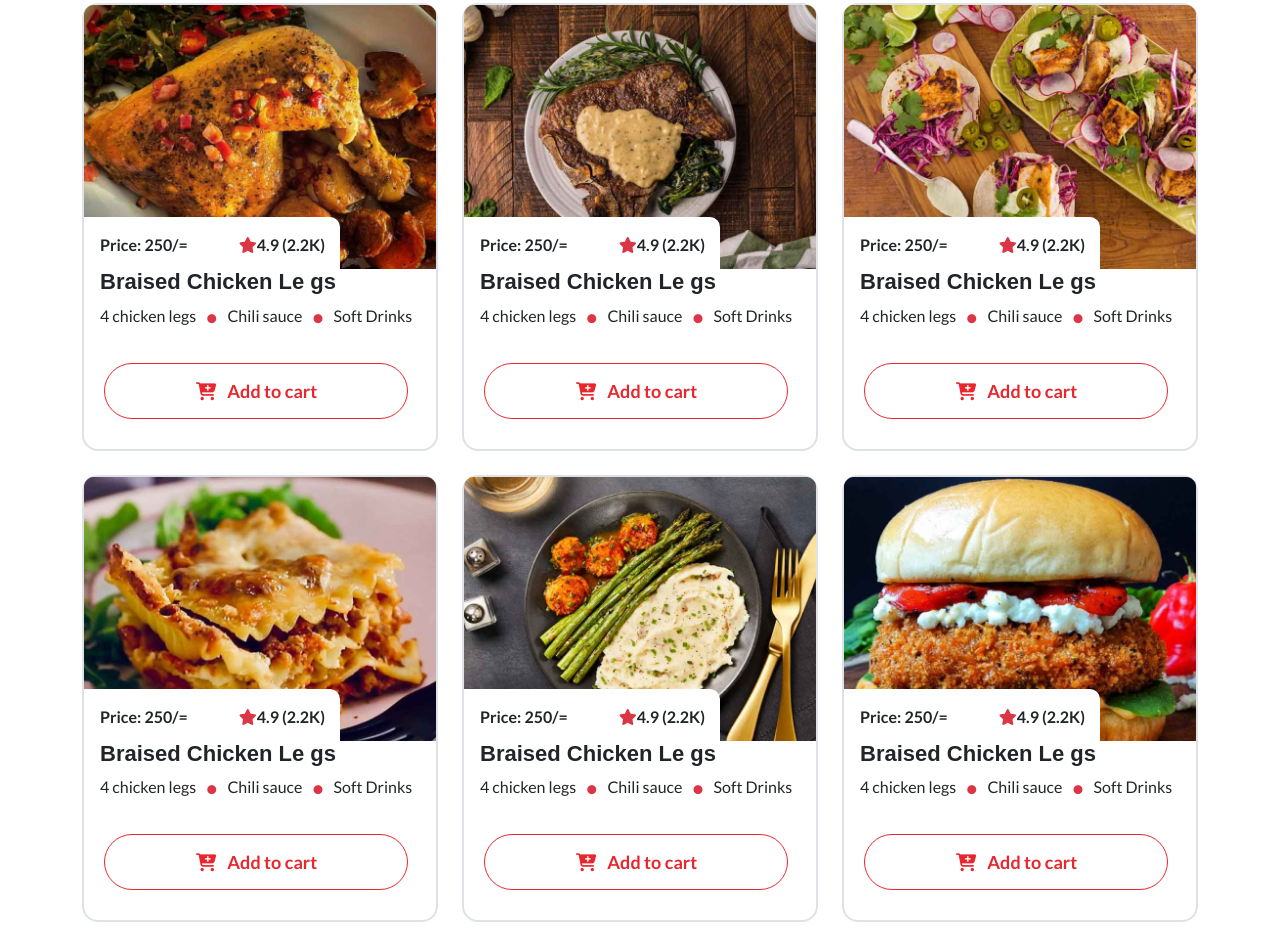
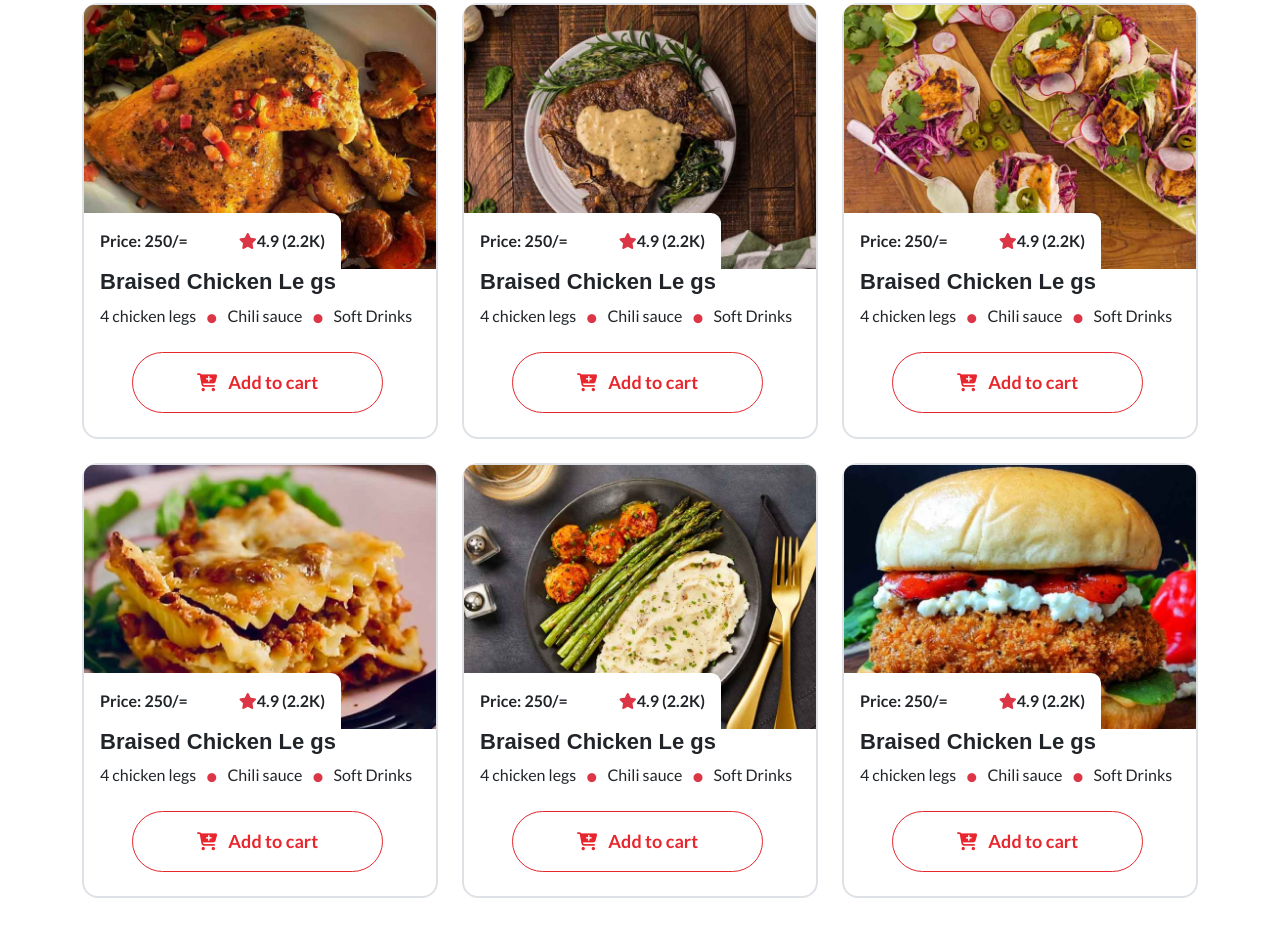
Before and after one commit to junayed-hassan/Restaurant, a plain HTML site: page index.html in a window 1280 px wide. Shown: the part 1558-2507 px from the top of the page. Drawn offline with nearby package versions, Linux system fonts and the light colour scheme; a web font is replaced by a local one.

Commit message:
Restaurant

```diff
--- a/assets/css/style.css
+++ b/assets/css/style.css
@@ -150,11 +150,7 @@ li {
         }
     }
     .price {
-        position: absolute;
-        left: 14px;
-        top: 214px;
         border-top-right-radius: 10px;
-        width: 256px;
     }
     .food-matters {
         h4 {
@@ -168,8 +164,6 @@ li {
         }
         button {
             transition: all ease .9s;
-            padding: 14px 90px 13px 91px;
-            margin: 35px 27px 30px 20px;
             background-color: #fff;
             border: solid 1px #E7272D;
             &:hover {
--- a/index.html
+++ b/index.html
@@ -126,12 +126,42 @@
                     </ul>
                 </div>
                 <div class="row specials-food">
-                    <div class="col-md-6 col-lg-4 mb-4 position-relative specials-food-items">
+                    <div class="col-md-6 col-lg-4 mb-4 specials-food-items">
                         <div class="about-foot border border-2 rounded-4">
-                            <img class="img-fluid" src="assets/images/menu-image1.png" alt="img" />
-                            <div class="price bg-white">
+                            <div class="position-relative ">
+                              <img class="img-fluid" src="assets/images/menu-image1.png" alt="img" />
+                            <div class="price bg-white position-absolute bottom-0 start-0 pe-3">
                                 <p class="fw-bold d-inline-block pt-3 ps-3">Price: 250/=</p>
                                 <span class="fw-bold pt-3 ps-5"><i class="fa-solid fa-star text-danger"></i>4.9 (2.2K)</span>
+                            </div>
+                            </div>
+
+                            <div class="food-matters">
+                                <h4 class="ps-3 fw-bold">Braised Chicken Le gs</h4>
+                                <div class="five">
+                                    <span class="ps-3">4 chicken legs</span>
+                                    <i class="fa-solid fa-circle text-danger mx-2"></i>
+                                    <span>Chili sauce</span>
+                                    <i class="fa-solid fa-circle text-danger mx-2"></i>
+                                    <span>Soft Drinks</span>
+                                </div>
+                                <button class="rounded-pill py-3 px-5 px-4 mx-5 my-4">
+                                    <a class="d-block" href="#">
+                                        <i class="fa-solid fa-cart-plus me-2 ms-3"></i>
+                                        <strong class="me-3">Add to cart</strong>
+                                    </a>
+                                </button>
+                            </div>
+                        </div>
+                    </div>
+                    <div class="col-md-6 col-lg-4 mb-4  specials-food-items">
+                        <div class="about-foot border border-2 rounded-4">
+                            <div class="position-relative">
+                            <img class="img-fluid" src="assets/images/menu-image2.png" alt="img" />
+                            <div class="price bg-white position-absolute bottom-0 start-0 pe-3">
+                                <p class="fw-bold d-inline-block pt-3 ps-3">Price: 250/=</p>
+                                <span class="fw-bold pt-3 ps-5"><i class="fa-solid fa-star text-danger"></i>4.9 (2.2K)</span>
+                            </div>
                             </div>
                             <div class="food-matters">
                                 <h4 class="ps-3 fw-bold">Braised Chicken Le gs</h4>
@@ -142,21 +172,107 @@
                                     <i class="fa-solid fa-circle text-danger mx-2"></i>
                                     <span>Soft Drinks</span>
                                 </div>
-                                <button class="rounded-pill">
+                                <button class="rounded-pill py-3 px-5 px-4 mx-5 my-4">
                                     <a class="d-block" href="#">
-                                        <i class="fa-solid fa-cart-plus me-2"></i>
-                                        <strong class="">Add to cart</strong>
+                                        <i class="fa-solid fa-cart-plus me-2 ms-3"></i>
+                                        <strong class="me-3">Add to cart</strong>
                                     </a>
                                 </button>
                             </div>
                         </div>
                     </div>
-                    <div class="col-md-6 col-lg-4 mb-4 position-relative specials-food-items">
+                    <div class="col-md-6 col-lg-4 mb-4 specials-food-items">
                         <div class="about-foot border border-2 rounded-4">
-                            <img class="img-fluid" src="assets/images/menu-image2.png" alt="img" />
-                            <div class="price bg-white">
+                            <div class=" position-relative">
+                                <img class="img-fluid" src="assets/images/menu-image3.png" alt="img" />
+                            <div class="price bg-white position-absolute bottom-0 start-0 pe-3">
                                 <p class="fw-bold d-inline-block pt-3 ps-3">Price: 250/=</p>
                                 <span class="fw-bold pt-3 ps-5"><i class="fa-solid fa-star text-danger"></i>4.9 (2.2K)</span>
+                            </div>
+                            </div>
+
+                            <div class="food-matters">
+                                <h4 class="ps-3 fw-bold">Braised Chicken Le gs</h4>
+                                <div class="five">
+                                    <span class="ps-3">4 chicken legs</span>
+                                    <i class="fa-solid fa-circle text-danger mx-2"></i>
+                                    <span>Chili sauce</span>
+                                    <i class="fa-solid fa-circle text-danger mx-2"></i>
+                                    <span>Soft Drinks</span>
+                                </div>
+                                <button class="rounded-pill py-3 px-5 px-4 mx-5 my-4">
+                                    <a class="d-block" href="#">
+                                        <i class="fa-solid fa-cart-plus me-2 ms-3"></i>
+                                        <strong class="me-3">Add to cart</strong>
+                                    </a>
+                                </button>
+                            </div>
+                        </div>
+                    </div>
+                    <div class="col-md-6 col-lg-4 mb-4 specials-food-items">
+                        <div class="about-foot border border-2 rounded-4">
+                            <div class=" position-relative">
+                                <img class="img-fluid" src="assets/images/menu-image4.png" alt="img" />
+                            <div class="price bg-white position-absolute bottom-0 start-0 pe-3">
+                                <p class="fw-bold d-inline-block pt-3 ps-3">Price: 250/=</p>
+                                <span class="fw-bold pt-3 ps-5"><i class="fa-solid fa-star text-danger"></i>4.9 (2.2K)</span>
+                            </div>
+                            </div>
+
+                            <div class="food-matters">
+                                <h4 class="ps-3 fw-bold">Braised Chicken Le gs</h4>
+                                <div class="five">
+                                    <span class="ps-3">4 chicken legs</span>
+                                    <i class="fa-solid fa-circle text-danger mx-2"></i>
+                                    <span>Chili sauce</span>
+                                    <i class="fa-solid fa-circle text-danger mx-2"></i>
+                                    <span>Soft Drinks</span>
+                                </div>
+                                <button class="rounded-pill py-3 px-5 px-4 mx-5 my-4">
+                                    <a class="d-block" href="#">
+                                        <i class="fa-solid fa-cart-plus me-2 ms-3"></i>
+                                        <strong class="me-3">Add to cart</strong>
+                                    </a>
+                                </button>
+                            </div>
+                        </div>
+                    </div>
+                    <div class="col-md-6 col-lg-4 mb-4 specials-food-items">
+                        <div class="about-foot border border-2 rounded-4">
+                            <div class="position-relative ">
+                                 <img class="img-fluid" src="assets/images/menu-image5.png" alt="img" />
+                            <div class="price bg-white position-absolute bottom-0 start-0 pe-3">
+                                <p class="fw-bold d-inline-block pt-3 ps-3">Price: 250/=</p>
+                                <span class="fw-bold pt-3 ps-5"><i class="fa-solid fa-star text-danger"></i>4.9 (2.2K)</span>
+                            </div>
+                            </div>
+
+                            <div class="food-matters">
+                                <h4 class="ps-3 fw-bold">Braised Chicken Le gs</h4>
+                                <div class="five">
+                                    <span class="ps-3">4 chicken legs</span>
+                                    <i class="fa-solid fa-circle text-danger mx-2"></i>
+                                    <span>Chili sauce</span>
+                                    <i class="fa-solid fa-circle text-danger mx-2"></i>
+                                    <span>Soft Drinks</span>
+                                </div>
+                                <button class="rounded-pill py-3 px-5 px-4 mx-5 my-4">
+                                    <a class="d-block" href="#">
+                                        <i class="fa-solid fa-cart-plus me-2 ms-3"></i>
+                                        <strong class="me-3">Add to cart</strong>
+                                    </a>
+                                </button>
+                            </div>
+                        </div>
+                    </div>
+                    <div class="col-md-6 col-lg-4  specials-food-items">
+                        <div class="about-foot border border-2 rounded-4">
+                            <div class="position-relative">
+                                <img class="img-fluid" src="assets/images/menu-image6.png" alt="img" />
+                            <div class="price bg-white position-absolute bottom-0 start-0 pe-3">
+                                <p class="fw-bold d-inline-block pt-3 ps-3">Price: 250/=</p>
+                                <span class="fw-bold pt-3 ps-5"><i class="fa-solid fa-star text-danger"></i>4.9 (2.2K)</span>
+                            </div>
                             </div>
                             <div class="food-matters">
                                 <h4 class="ps-3 fw-bold">Braised Chicken Le gs</h4>
@@ -167,110 +283,10 @@
                                     <i class="fa-solid fa-circle text-danger mx-2"></i>
                                     <span>Soft Drinks</span>
                                 </div>
-                                <button class="rounded-pill">
+                                <button class="rounded-pill py-3 px-5 px-4 mx-5 my-4">
                                     <a class="d-block" href="#">
-                                        <i class="fa-solid fa-cart-plus me-2"></i>
-                                        <strong class="">Add to cart</strong>
-                                    </a>
-                                </button>
-                            </div>
-                        </div>
-                    </div>
-                    <div class="col-md-6 col-lg-4 mb-4 position-relative specials-food-items">
-                        <div class="about-foot border border-2 rounded-4">
-                            <img class="img-fluid" src="assets/images/menu-image3.png" alt="img" />
-                            <div class="price bg-white">
-                                <p class="fw-bold d-inline-block pt-3 ps-3">Price: 250/=</p>
-                                <span class="fw-bold pt-3 ps-5"><i class="fa-solid fa-star text-danger"></i>4.9 (2.2K)</span>
-                            </div>
-                            <div class="food-matters">
-                                <h4 class="ps-3 fw-bold">Braised Chicken Le gs</h4>
-                                <div class="five">
-                                    <span class="ps-3">4 chicken legs</span>
-                                    <i class="fa-solid fa-circle text-danger mx-2"></i>
-                                    <span>Chili sauce</span>
-                                    <i class="fa-solid fa-circle text-danger mx-2"></i>
-                                    <span>Soft Drinks</span>
-                                </div>
-                                <button class="rounded-pill">
-                                    <a class="d-block" href="#">
-                                        <i class="fa-solid fa-cart-plus me-2"></i>
-                                        <strong class="">Add to cart</strong>
-                                    </a>
-                                </button>
-                            </div>
-                        </div>
-                    </div>
-                    <div class="col-md-6 col-lg-4 mb-4 position-relative specials-food-items">
-                        <div class="about-foot border border-2 rounded-4">
-                            <img class="img-fluid" src="assets/images/menu-image4.png" alt="img" />
-                            <div class="price bg-white">
-                                <p class="fw-bold d-inline-block pt-3 ps-3">Price: 250/=</p>
-                                <span class="fw-bold pt-3 ps-5"><i class="fa-solid fa-star text-danger"></i>4.9 (2.2K)</span>
-                            </div>
-                            <div class="food-matters">
-                                <h4 class="ps-3 fw-bold">Braised Chicken Le gs</h4>
-                                <div class="five">
-                                    <span class="ps-3">4 chicken legs</span>
-                                    <i class="fa-solid fa-circle text-danger mx-2"></i>
-                                    <span>Chili sauce</span>
-                                    <i class="fa-solid fa-circle text-danger mx-2"></i>
-                                    <span>Soft Drinks</span>
-                                </div>
-                                <button class="rounded-pill">
-                                    <a class="d-block" href="#">
-                                        <i class="fa-solid fa-cart-plus me-2"></i>
-                                        <strong class="">Add to cart</strong>
-                                    </a>
-                                </button>
-                            </div>
-                        </div>
-                    </div>
-                    <div class="col-md-6 col-lg-4 mb-4 position-relative specials-food-items">
-                        <div class="about-foot border border-2 rounded-4">
-                            <img class="img-fluid" src="assets/images/menu-image5.png" alt="img" />
-                            <div class="price bg-white">
-                                <p class="fw-bold d-inline-block pt-3 ps-3">Price: 250/=</p>
-                                <span class="fw-bold pt-3 ps-5"><i class="fa-solid fa-star text-danger"></i>4.9 (2.2K)</span>
-                            </div>
-                            <div class="food-matters">
-                                <h4 class="ps-3 fw-bold">Braised Chicken Le gs</h4>
-                                <div class="five">
-                                    <span class="ps-3">4 chicken legs</span>
-                                    <i class="fa-solid fa-circle text-danger mx-2"></i>
-                                    <span>Chili sauce</span>
-                                    <i class="fa-solid fa-circle text-danger mx-2"></i>
-                                    <span>Soft Drinks</span>
-                                </div>
-                                <button class="rounded-pill">
-                                    <a class="d-block" href="#">
-                                        <i class="fa-solid fa-cart-plus me-2"></i>
-                                        <strong class="">Add to cart</strong>
-                                    </a>
-                                </button>
-                            </div>
-                        </div>
-                    </div>
-                    <div class="col-md-6 col-lg-4 position-relative specials-food-items">
-                        <div class="about-foot border border-2 rounded-4">
-                            <img class="img-fluid" src="assets/images/menu-image6.png" alt="img" />
-                            <div class="price bg-white">
-                                <p class="fw-bold d-inline-block pt-3 ps-3">Price: 250/=</p>
-                                <span class="fw-bold pt-3 ps-5"><i class="fa-solid fa-star text-danger"></i>4.9 (2.2K)</span>
-                            </div>
-                            <div class="food-matters">
-                                <h4 class="ps-3 fw-bold">Braised Chicken Le gs</h4>
-                                <div class="five">
-                                    <span class="ps-3">4 chicken legs</span>
-                                    <i class="fa-solid fa-circle text-danger mx-2"></i>
-                                    <span>Chili sauce</span>
-                                    <i class="fa-solid fa-circle text-danger mx-2"></i>
-                                    <span>Soft Drinks</span>
-                                </div>
-                                <button class="rounded-pill">
-                                    <a class="d-block" href="#">
-                                        <i class="fa-solid fa-cart-plus me-2"></i>
-                                        <strong class="">Add to cart</strong>
+                                        <i class="fa-solid fa-cart-plus me-2 ms-3"></i>
+                                        <strong class="me-3">Add to cart</strong>
                                     </a>
                                 </button>
                             </div>
```
Also changed, not shown: assets/css/responsive.css (+29 -25 lines).
